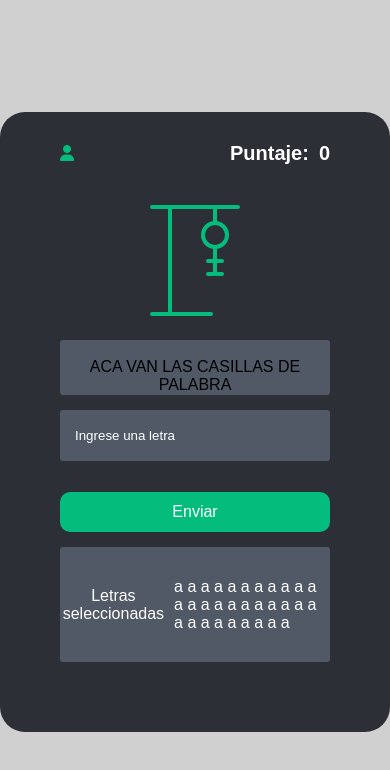
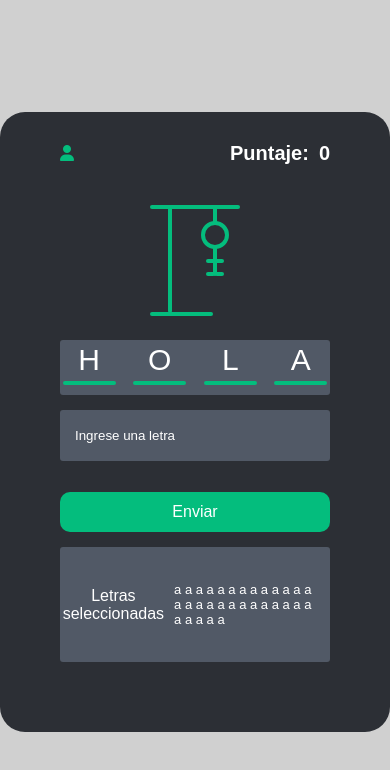
Before and after one commit to camilang/Microproyecto1, a plain HTML site: page HTML/game.html in a window 390 px wide. Drawn offline with Linux system fonts and the light colour scheme.

Commit message:
AddWordSelectedSpace
Se agregaron los espacios en blanco para las letras del juego. Responsivo

```diff
--- a/CSS/styleGame.css
+++ b/CSS/styleGame.css
@@ -103,6 +103,7 @@
     align-items: center;
     display: flex;
     margin: 0px 10px;
+    font-size: 13px;
 }
 
 .selected-word{
@@ -113,5 +114,31 @@
     background-color: #515966;
     margin: 15px 0 0 0;
     border-radius: 3px;
+}
+
+.container-letter-word {
+    width: 100%;
+    height: 70%;
     display: flex;
+    justify-content: space-between;
+    text-align: center;
 }
+
+.container-letter-word-space{
+    width: 100%;
+    height: 15%;
+    display: flex;
+    justify-content: space-between;
+}
+
+.hline-word{
+    width: 20%;
+    margin-top: auto;
+}
+
+.container-letter-word-div{
+    width: 20%;
+    margin: auto 0;
+    color: #FFFFFF;
+    font-size: 30px;
+}
--- a/HTML/game.html
+++ b/HTML/game.html
@@ -35,7 +35,26 @@
                 </div>
             </div>
             <div class="selected-word">
-                <p>ACA VAN LAS CASILLAS DE PALABRA</p>
+                <div class="container-letter-word">
+                    <div class="container-letter-word-div">
+                        <p1>H</p1>
+                    </div>
+                    <div class="container-letter-word-div">
+                        <p1>O</p1>
+                    </div>
+                    <div class="container-letter-word-div">
+                        <p1>L</p1>
+                    </div>
+                    <div class="container-letter-word-div">
+                        <p1>A</p1>
+                    </div>
+                </div>
+                <div class="container-letter-word-space">
+                    <div class ="hline-main hline-word"></div>
+                    <div class ="hline-main hline-word"></div>
+                    <div class ="hline-main hline-word"></div>
+                    <div class ="hline-main hline-word"></div>
+                </div>
             </div>
             <form>
                 <div class="input-group input-group-letter ">
```
